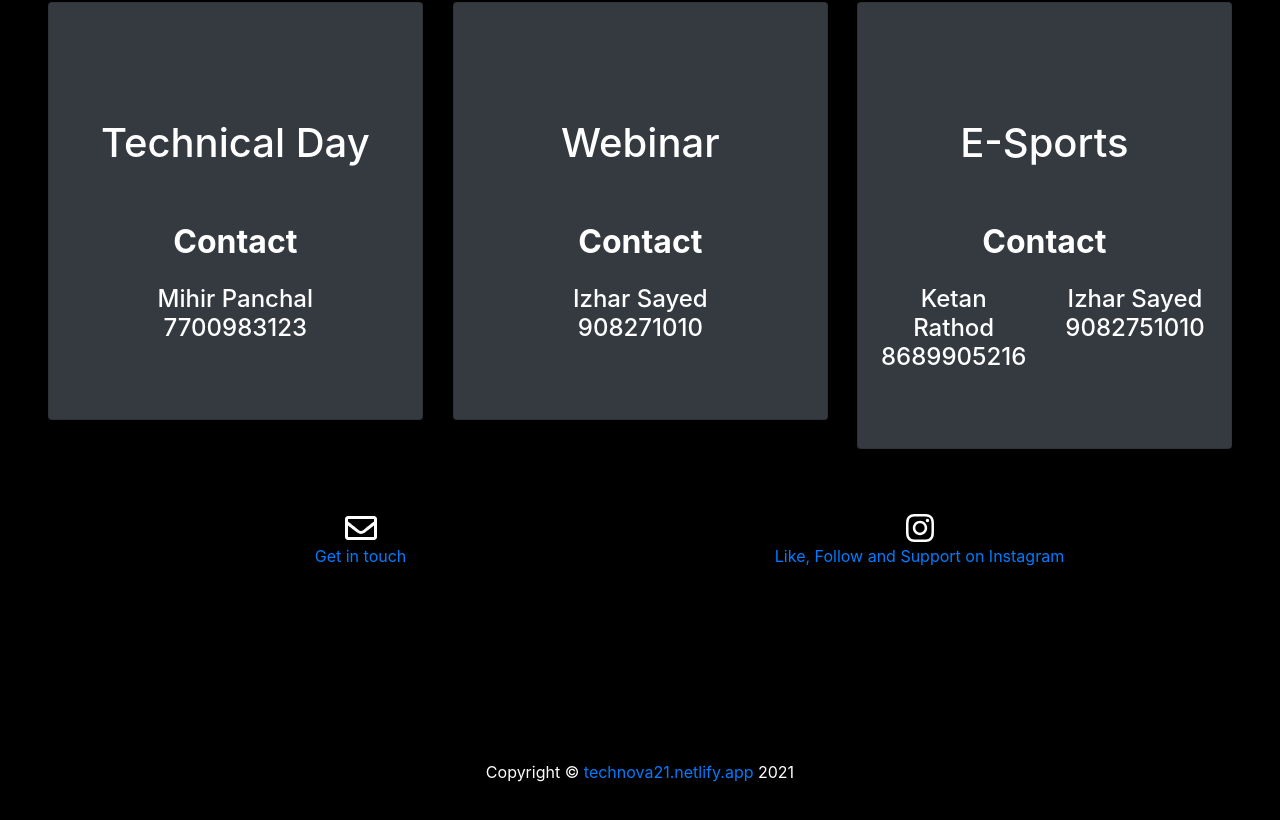
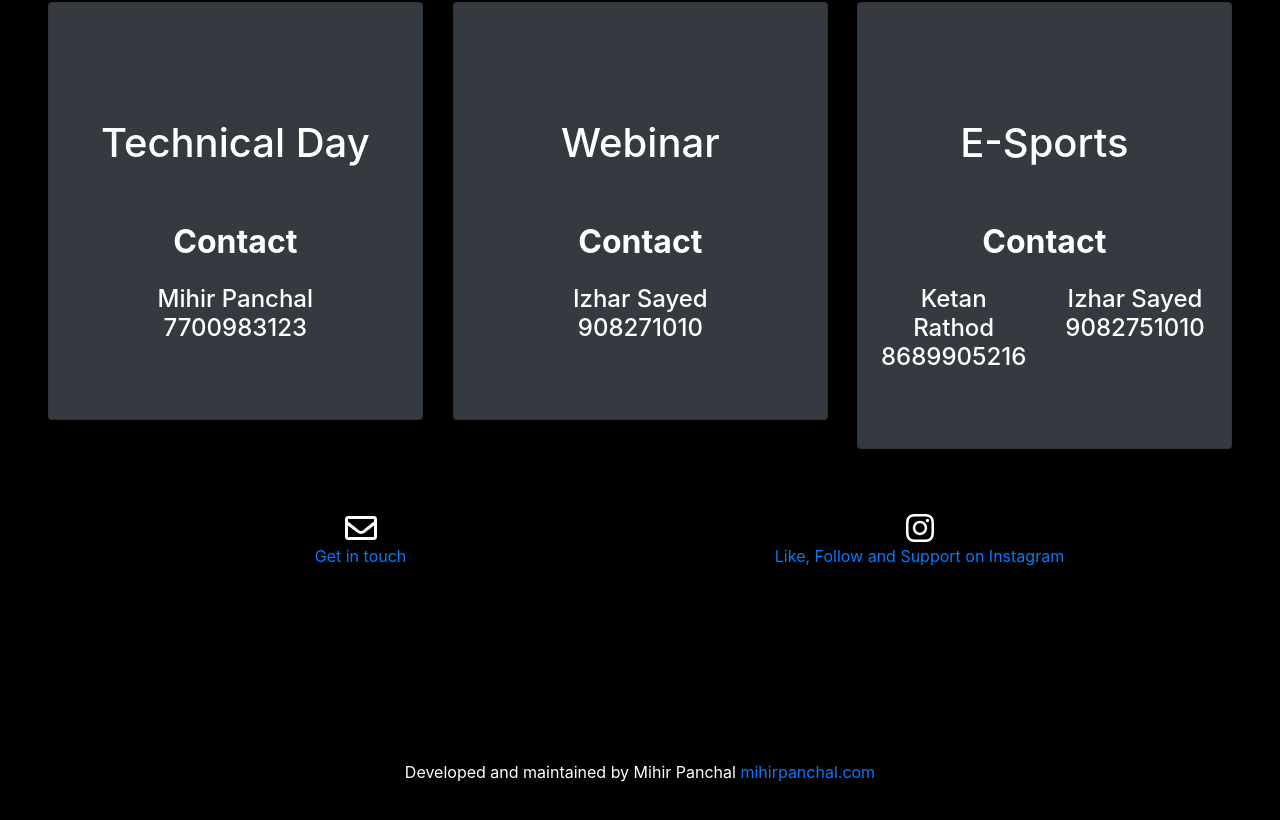
Before and after one commit to Mihir06121/TechNova, a React (Create React App) app: page / in a window 1280 px wide. Shown: the part 3848-4668 px from the top of the page. Built offline with nearby package versions, Linux system fonts and the light colour scheme.

Commit message:
footer changed

```diff
--- a/src/components/Footer.jsx
+++ b/src/components/Footer.jsx
@@ -5,13 +5,13 @@ const Footer =() => {
         <div align="center" className="pb-5">
             <footer className="footer">
                 <div className="container text-white">
-                <div className="container">Copyright © <a rel="noopener noreferrer" target="_blank"
+                {/* <div className="container">Copyright © <a rel="noopener noreferrer" target="_blank"
                     href="https://technova21.netlify.app/">technova21.netlify.app</a> 2021
-                </div>
-                {/* <div className="container">
+                </div> */}
+                <div className="container">
                     Developed and maintained by Mihir Panchal <a rel="noopener noreferrer" target="_blank"
                     href="https://mihirpanchal.com/">mihirpanchal.com</a>
-                </div> */}
+                </div>
                 </div>
             </footer>
         </div>
```
